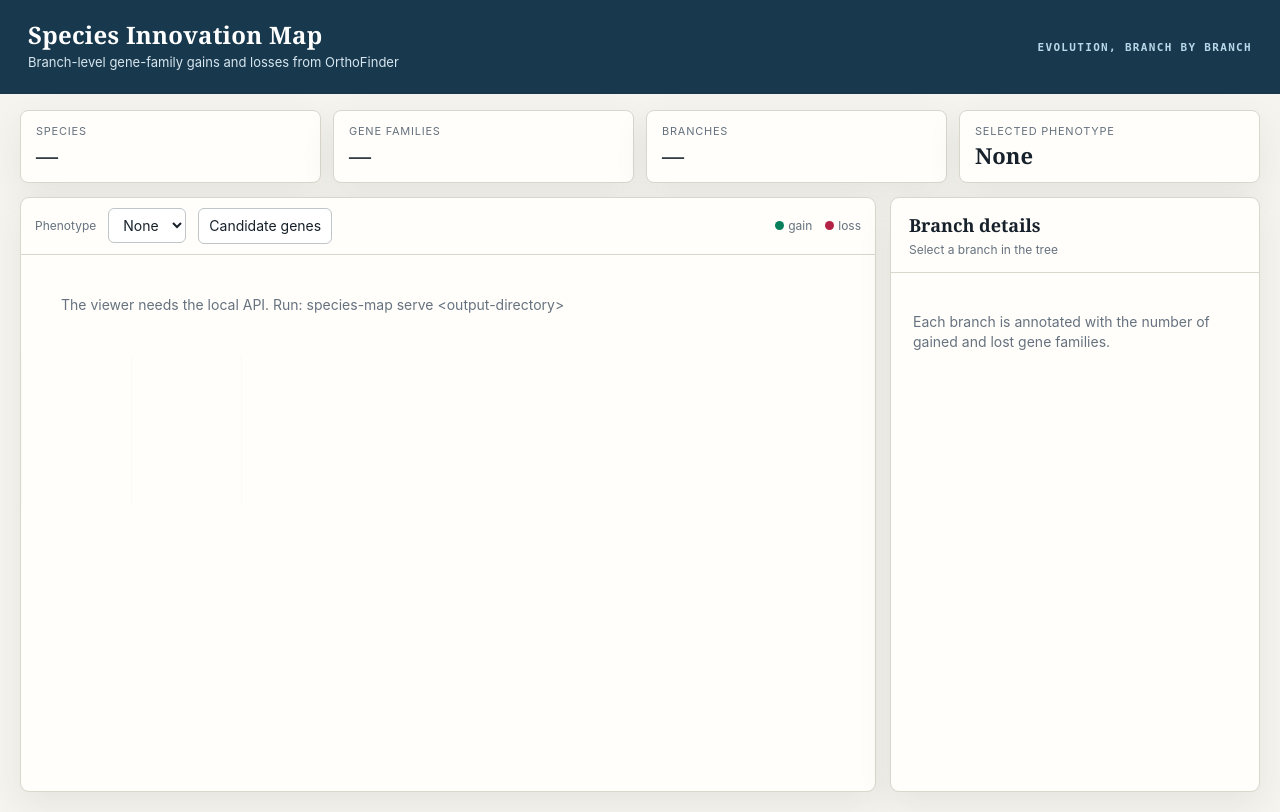
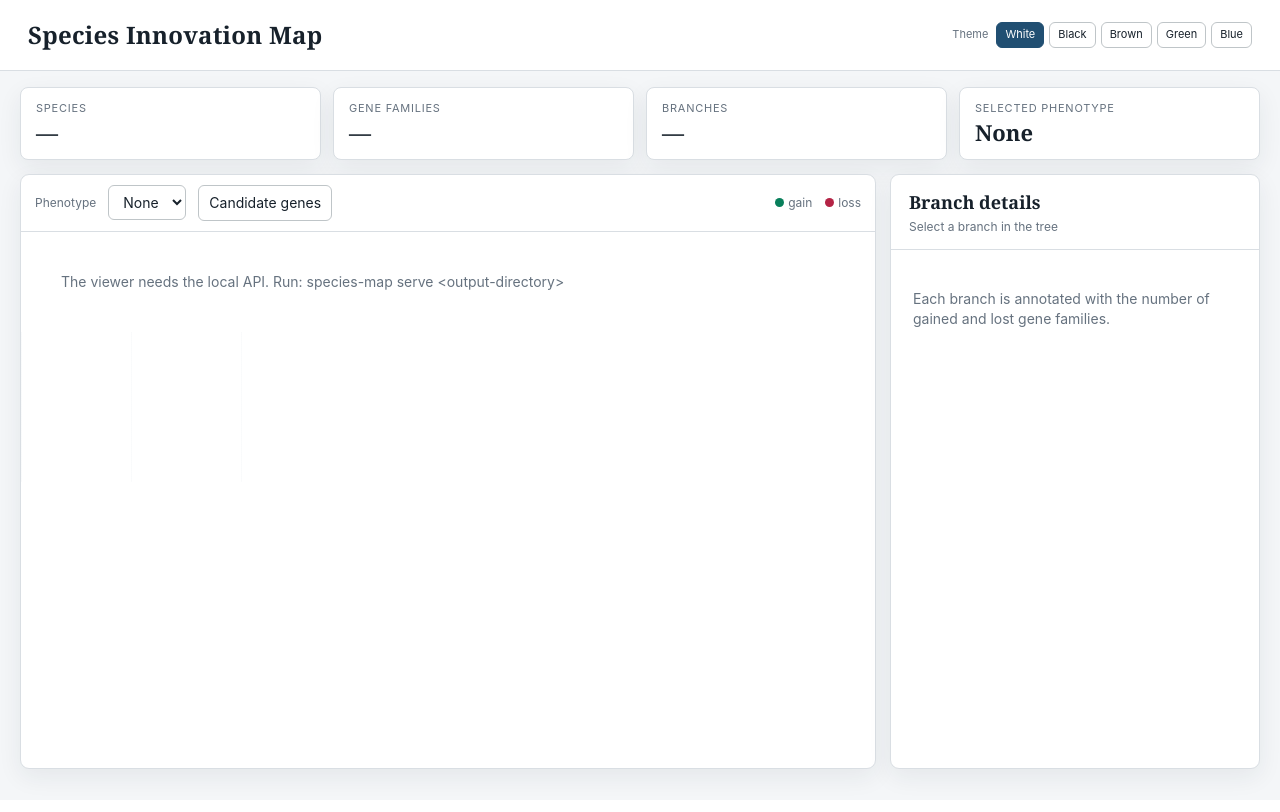
Before and after one commit to kazumaxneo/PhyloGain, a Python web app: template src/species_innovation_map/templates/index.html in a window 1280 px wide. Run offline with Jinja, Linux system fonts and the light colour scheme; the template is opened without the code that fills it, so the values that code supplies are empty.

Commit message:
Add selectable interface themes

```diff
--- a/src/species_innovation_map/templates/index.html
+++ b/src/species_innovation_map/templates/index.html
@@ -9,16 +9,24 @@
     :root {
       --ink: #17212b;
       --muted: #66727f;
-      --paper: #f6f4ee;
-      --panel: #fffefa;
-      --line: #d9d6cc;
+      --paper: #f4f6f8;
+      --panel: #ffffff;
+      --line: #d9dee3;
       --gain: #087f5b;
       --gain-soft: #dff5ec;
       --loss: #b42345;
       --loss-soft: #fde8ee;
       --accent: #214f72;
-      --shadow: 0 12px 34px rgba(32, 45, 54, .08);
+      --header: #ffffff;
+      --header-ink: #17212b;
+      --control: #ffffff;
+      --tree-grid: rgba(33,79,114,.025);
+      --shadow: 0 8px 24px rgba(32, 45, 54, .07);
     }
+    html[data-theme="black"] { --ink: #f1f3f5; --muted: #aeb6bf; --paper: #111315; --panel: #1b1e21; --line: #353b40; --gain-soft: #123c30; --loss-soft: #47202b; --accent: #8bb8d5; --header: #0c0d0e; --header-ink: #ffffff; --control: #24282c; --tree-grid: rgba(255,255,255,.035); --shadow: none; }
+    html[data-theme="brown"] { --ink: #2d2824; --muted: #756a61; --paper: #eee8df; --panel: #faf7f2; --line: #d7cdc0; --accent: #76553b; --header: #4b392c; --header-ink: #ffffff; --control: #fffdf9; --tree-grid: rgba(91,65,45,.04); }
+    html[data-theme="green"] { --ink: #edf4f0; --muted: #a9bbb1; --paper: #102019; --panel: #182b22; --line: #355044; --gain-soft: #214c3b; --loss-soft: #4b2730; --accent: #93c9ae; --header: #0a1912; --header-ink: #ffffff; --control: #21372c; --tree-grid: rgba(255,255,255,.035); --shadow: none; }
+    html[data-theme="blue"] { --ink: #edf3f8; --muted: #aab8c5; --paper: #101c26; --panel: #192a38; --line: #354c5f; --gain-soft: #174638; --loss-soft: #4a2632; --accent: #91c1df; --header: #0a1721; --header-ink: #ffffff; --control: #213746; --tree-grid: rgba(255,255,255,.035); --shadow: none; }
     * { box-sizing: border-box; }
     body {
       margin: 0;
@@ -30,14 +38,17 @@
       display: flex;
       justify-content: space-between;
       align-items: center;
-      gap: 24px;
+      gap: 20px;
       padding: 22px 28px;
-      color: white;
-      background: #18384d;
+      color: var(--header-ink);
+      background: var(--header);
+      border-bottom: 1px solid var(--line);
     }
     h1 { margin: 0; font: 650 24px/1.1 Georgia, serif; letter-spacing: .01em; }
-    header p { margin: 5px 0 0; color: #d7e6ef; font-size: 13px; }
-    .header-mark { font: 700 11px/1 monospace; letter-spacing: .12em; color: #b8d7e8; }
+    .theme-picker { display: flex; align-items: center; gap: 5px; }
+    .theme-picker span { margin-right: 3px; color: var(--muted); font-size: 11px; }
+    .theme-picker button { padding: 4px 8px; font-size: 11px; }
+    .theme-picker button.active { color: var(--panel); border-color: var(--accent); background: var(--accent); }
     .summary {
       display: grid;
       grid-template-columns: repeat(4, minmax(120px, 1fr));
@@ -79,7 +90,7 @@
     select, button {
       border: 1px solid #bfc5c8;
       border-radius: 6px;
-      background: white;
+      background: var(--control);
       color: var(--ink);
       padding: 7px 10px;
       font: inherit;
@@ -91,12 +102,12 @@
     .dot.gain { background: var(--gain); }
     .dot.loss { background: var(--loss); }
     #treeViewport { height: calc(100% - 55px); overflow: auto; position: relative; }
-    #treeSvg { display: block; background: linear-gradient(90deg, rgba(33,79,114,.025) 1px, transparent 1px); background-size: 110px 100%; }
+    #treeSvg { display: block; background: linear-gradient(90deg, var(--tree-grid) 1px, transparent 1px); background-size: 110px 100%; }
     .branch { stroke: #83909a; stroke-width: 1.5; cursor: pointer; transition: stroke .12s, stroke-width .12s; }
     .branch:hover, .branch.selected { stroke: var(--accent); stroke-width: 4; }
     .connector { stroke: #a6afb5; stroke-width: 1.2; }
     .branch-label { font: 600 10px ui-monospace, SFMono-Regular, Consolas, monospace; cursor: pointer; paint-order: stroke; stroke: var(--panel); stroke-width: 4px; stroke-linejoin: round; }
-    .tip-label { font-size: 11px; fill: #273643; }
+    .tip-label { font-size: 11px; fill: var(--ink); }
     .node-dot { fill: var(--panel); stroke: #7b8993; stroke-width: 1.2; }
     .phenotype-gain { fill: var(--gain); stroke: white; stroke-width: 2; }
     .phenotype-loss { fill: var(--loss); stroke: white; stroke-width: 2; }
@@ -121,7 +132,7 @@
     .tabs button.active { color: white; border-color: var(--accent); background: var(--accent); }
     table { width: 100%; border-collapse: collapse; font-size: 12px; }
     th { color: var(--muted); text-align: left; font-weight: 600; border-bottom: 1px solid var(--line); padding: 7px 5px; }
-    td { border-bottom: 1px solid #ebe8df; padding: 7px 5px; }
+    td { border-bottom: 1px solid var(--line); padding: 7px 5px; }
     td button { border: 0; padding: 0; color: var(--accent); font-family: ui-monospace, SFMono-Regular, Consolas, monospace; }
     .member-species { margin: 10px 0 4px; color: var(--accent); font-weight: 650; word-break: break-all; }
     .genes { color: #46545f; font-family: ui-monospace, SFMono-Regular, Consolas, monospace; font-size: 11px; word-break: break-all; }
@@ -131,13 +142,22 @@
       .map-panel { height: 70vh; }
       .detail-panel { min-height: 400px; }
       .summary { grid-template-columns: repeat(2, 1fr); }
+      header { align-items: flex-start; flex-direction: column; }
+      .theme-picker { flex-wrap: wrap; }
     }
   </style>
 </head>
 <body>
   <header>
-    <div><h1>Species Innovation Map</h1><p>Branch-level gene-family gains and losses from OrthoFinder</p></div>
-    <div class="header-mark">EVOLUTION, BRANCH BY BRANCH</div>
+    <h1>Species Innovation Map</h1>
+    <div class="theme-picker" aria-label="Color theme">
+      <span>Theme</span>
+      <button type="button" data-theme-value="white">White</button>
+      <button type="button" data-theme-value="black">Black</button>
+      <button type="button" data-theme-value="brown">Brown</button>
+      <button type="button" data-theme-value="green">Green</button>
+      <button type="button" data-theme-value="blue">Blue</button>
+    </div>
   </header>
   <section class="summary">
     <div class="card"><span>Species</span><strong id="speciesCount">—</strong></div>
@@ -301,6 +321,19 @@
     }
     $("phenotypeSelect").addEventListener("change", phenotypeChanged);
     $("candidateButton").addEventListener("click", showCandidates);
+    const themes = new Set(["white", "black", "brown", "green", "blue"]);
+    function applyTheme(theme) {
+      const selected = themes.has(theme) ? theme : "white";
+      document.documentElement.dataset.theme = selected;
+      document.querySelectorAll("[data-theme-value]").forEach(button => {
+        const active = button.dataset.themeValue === selected;
+        button.classList.toggle("active", active);
+        button.setAttribute("aria-pressed", String(active));
+      });
+      localStorage.setItem("species-map-theme", selected);
+    }
+    document.querySelectorAll("[data-theme-value]").forEach(button => button.addEventListener("click", () => applyTheme(button.dataset.themeValue)));
+    applyTheme(localStorage.getItem("species-map-theme") || "white");
     start();
   </script>
 </body>
```
